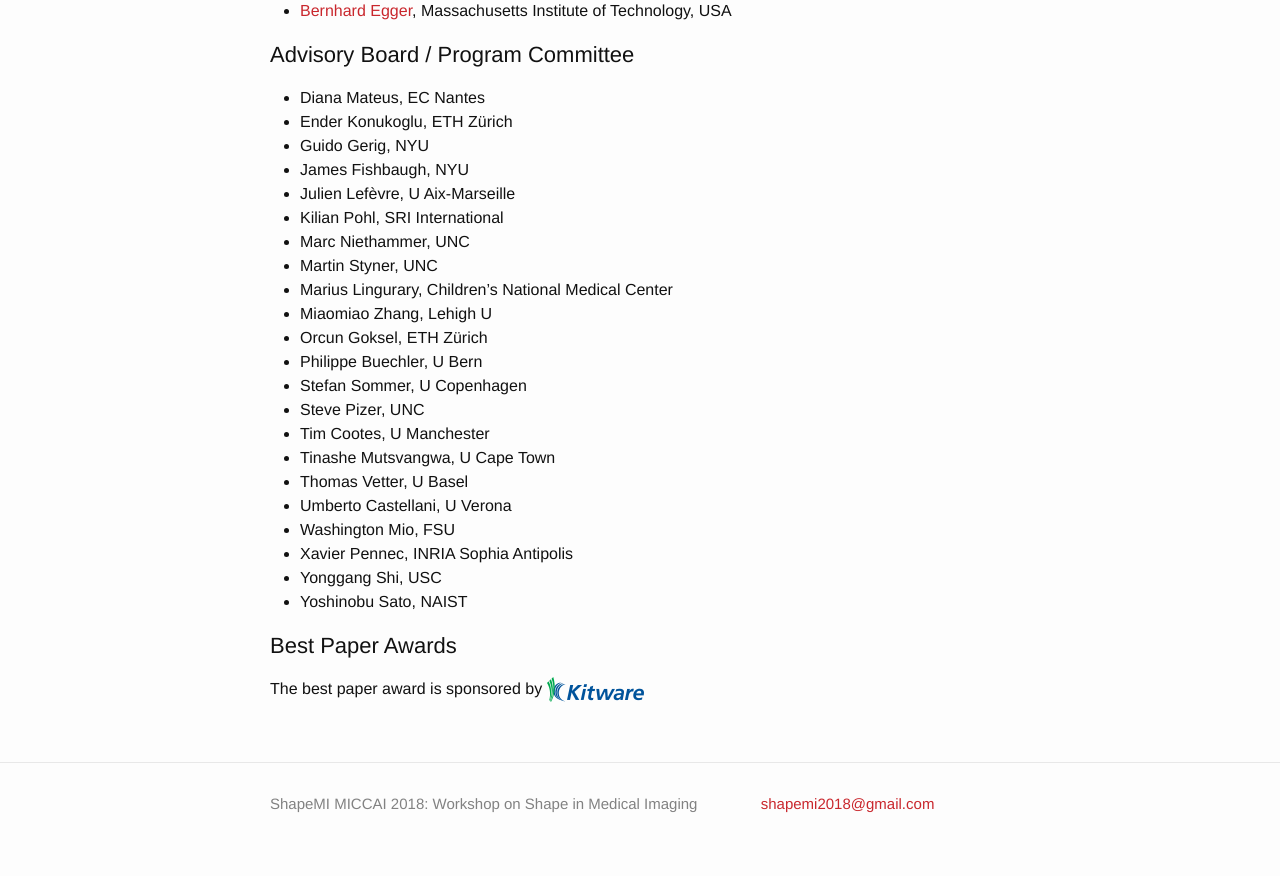
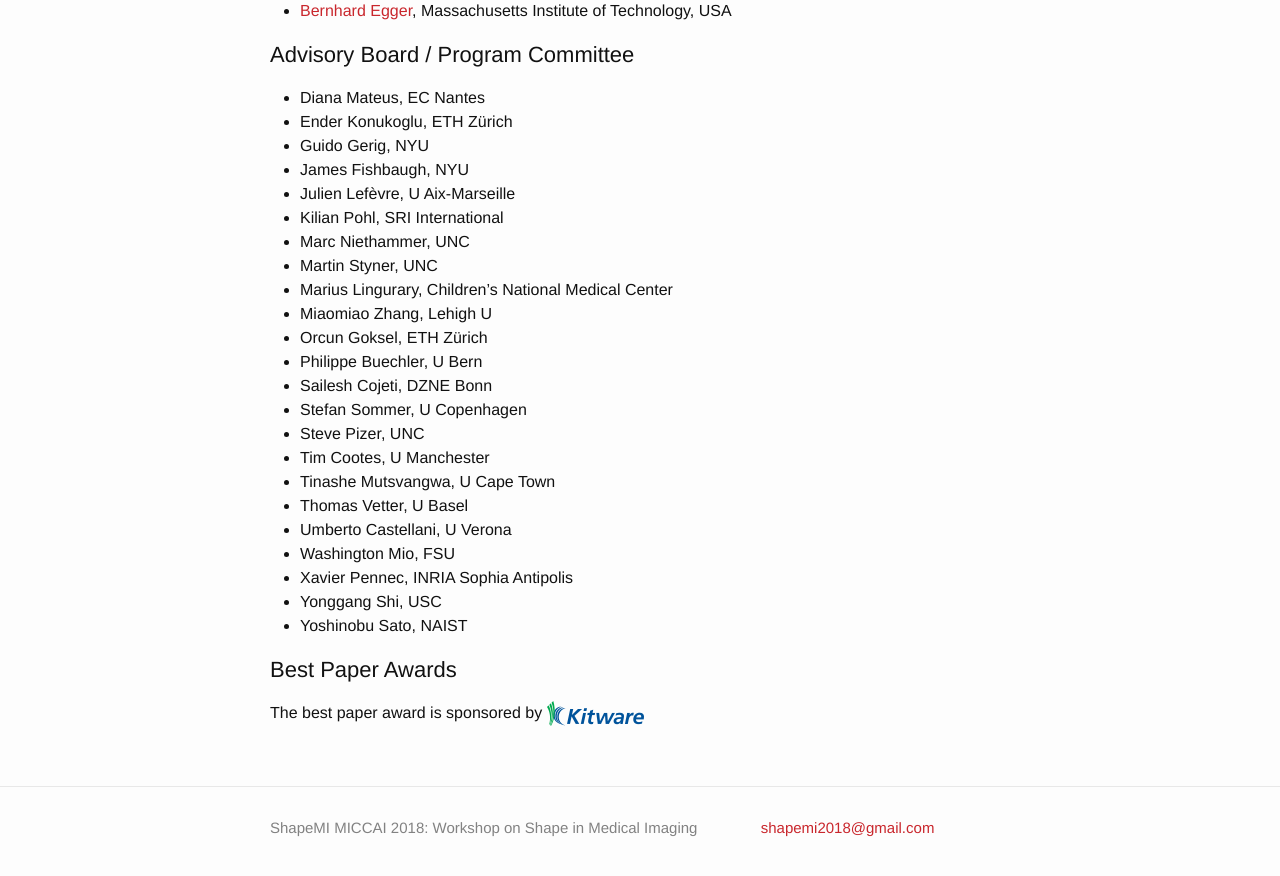
Before and after one commit to shapemi/shapemi2020, a Jekyll site: the page built from index.md, in a window 1280 px wide and 900 px high, scrolled down 1677 px. Shown: the top 876 px of the window. Built offline with Jekyll 4.4.1, drawn with Linux system fonts in a browser that asks for light colours; our own code applies the rules of GitHub Pages for plain Markdown files.

Commit message:
Added Sailesh

```diff
--- a/index.md
+++ b/index.md
@@ -49,6 +49,7 @@ Today’s image data usually represents 3D geometric structures, often describin
 - Miaomiao Zhang, Lehigh U
 - Orcun Goksel, ETH Zürich
 - Philippe Buechler, U Bern
+- Sailesh Cojeti, DZNE Bonn
 - Stefan Sommer, U Copenhagen
 - Steve Pizer, UNC
 - Tim Cootes, U Manchester
```
